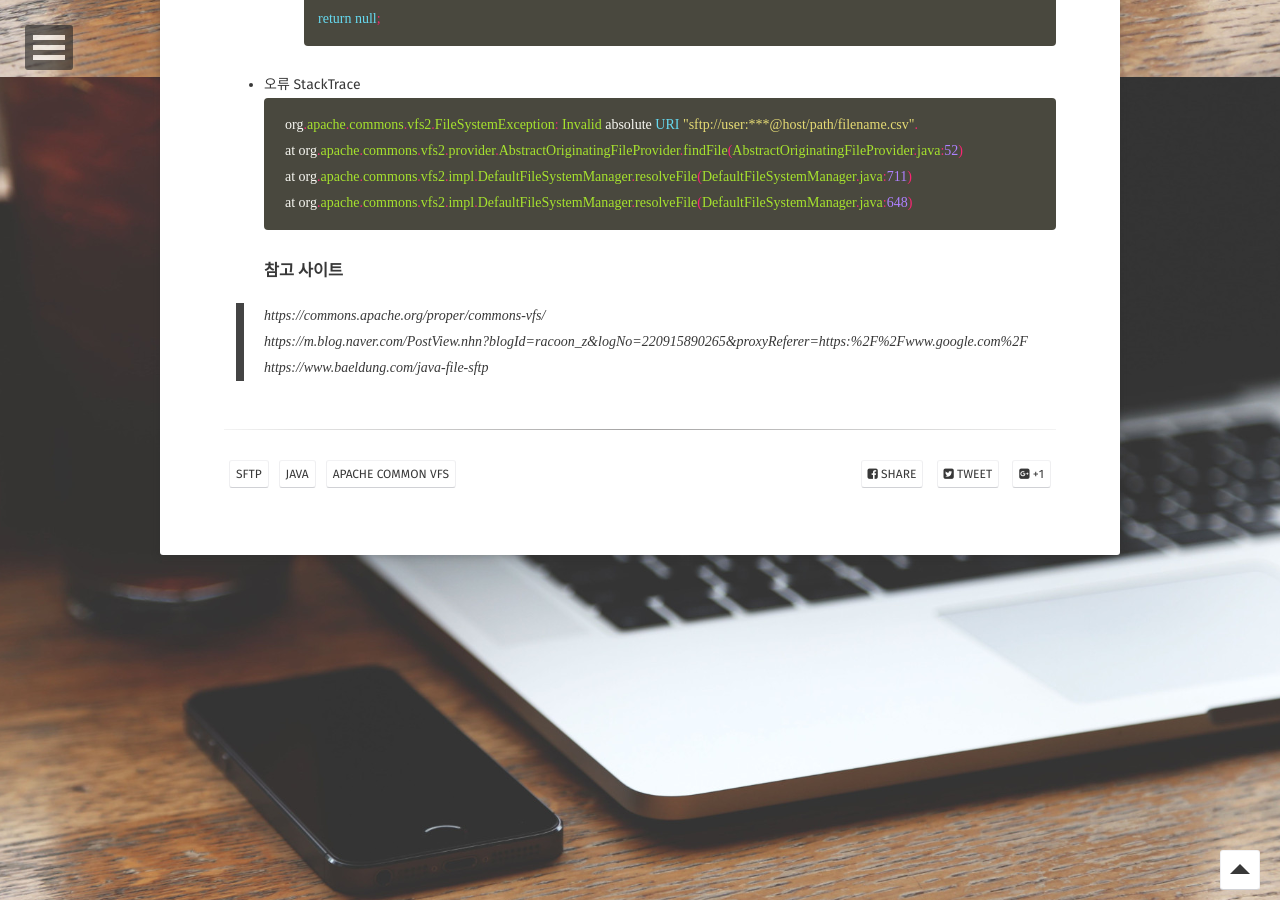
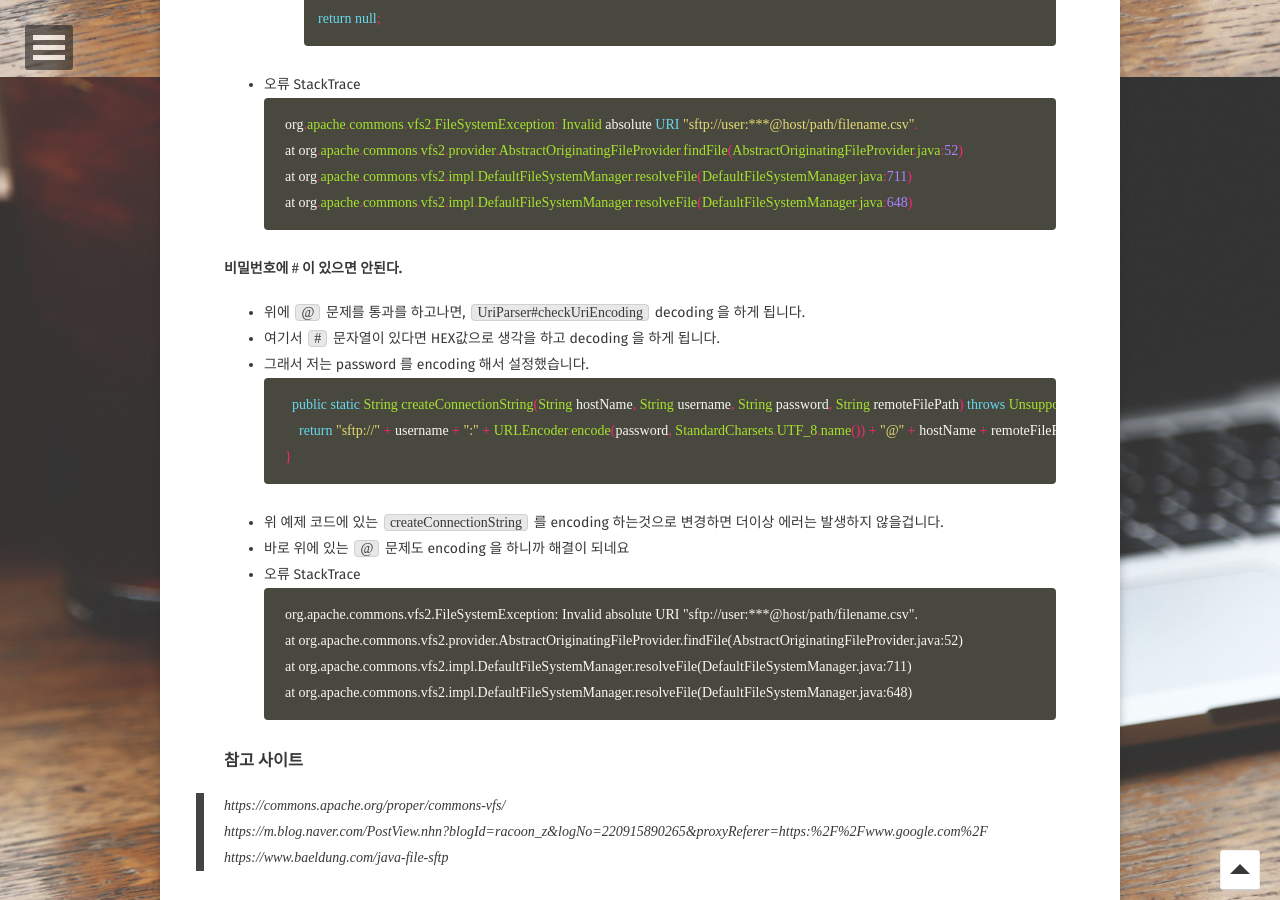
Before and after one commit to mayaul/mayaul.github.io, a Jekyll site: the page built from _posts/2021-01-09-sftp-upload-using-vfs.md, in a window 1280 px wide and 900 px high, scrolled down 4423 px. Built offline with Jekyll 4.4.1, drawn with Linux system fonts in a browser that asks for light colours; some web fonts are replaced; comment, search, counter and statistics services are not loaded; some of the changed text lies outside the part shown.

Commit message:
sftp vfs

````diff
--- a/_posts/2021-01-09-sftp-upload-using-vfs.md
+++ b/_posts/2021-01-09-sftp-upload-using-vfs.md
@@ -148,6 +148,26 @@ org.apache.commons.vfs2.FileSystemException: Invalid absolute URI "sftp://user:*
 	at org.apache.commons.vfs2.impl.DefaultFileSystemManager.resolveFile(DefaultFileSystemManager.java:711)
 	at org.apache.commons.vfs2.impl.DefaultFileSystemManager.resolveFile(DefaultFileSystemManager.java:648)
 ```
+
+#### 비밀번호에 `#` 이 있으면 안된다.
+* 위에 `@` 문제를 통과를 하고나면, `UriParser#checkUriEncoding` decoding 을 하게 됩니다.
+* 여기서 `#` 문자열이 있다면 HEX값으로 생각을 하고 decoding 을 하게 됩니다.
+* 그래서 저는 password 를 encoding 해서 설정했습니다.
+    ``` java
+    public static String createConnectionString(String hostName, String username, String password, String remoteFilePath) throws UnsupportedEncodingException {
+        return "sftp://" + username + ":" + URLEncoder.encode(password, StandardCharsets.UTF_8.name()) + "@" + hostName + remoteFilePath;
+    }
+    ```
+* 위 예제 코드에 있는 `createConnectionString` 를 encoding 하는것으로 변경하면 더이상 에러는 발생하지 않을겁니다.
+* 바로 위에 있는 `@` 문제도 encoding 을 하니까 해결이 되네요
+* 오류 StackTrace
+```
+org.apache.commons.vfs2.FileSystemException: Invalid absolute URI "sftp://user:***@host/path/filename.csv".
+	at org.apache.commons.vfs2.provider.AbstractOriginatingFileProvider.findFile(AbstractOriginatingFileProvider.java:52)
+	at org.apache.commons.vfs2.impl.DefaultFileSystemManager.resolveFile(DefaultFileSystemManager.java:711)
+	at org.apache.commons.vfs2.impl.DefaultFileSystemManager.resolveFile(DefaultFileSystemManager.java:648)
+```
+
 ### 참고 사이트
 > https://commons.apache.org/proper/commons-vfs/
 > https://m.blog.naver.com/PostView.nhn?blogId=racoon_z&logNo=220915890265&proxyReferer=https:%2F%2Fwww.google.com%2F
````
Also changed, not shown: _posts/2021-01-15-google-sheets-generator.md (deleted, +0 -19 lines).
